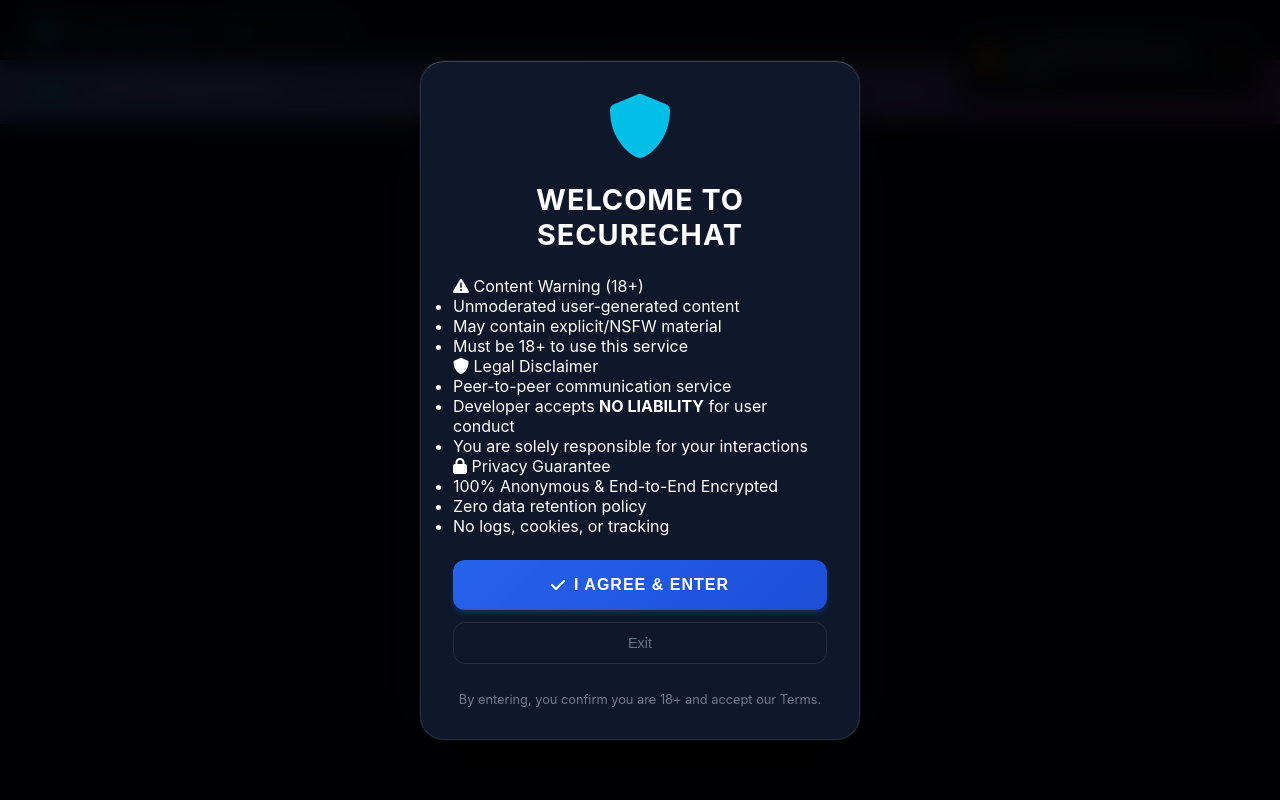
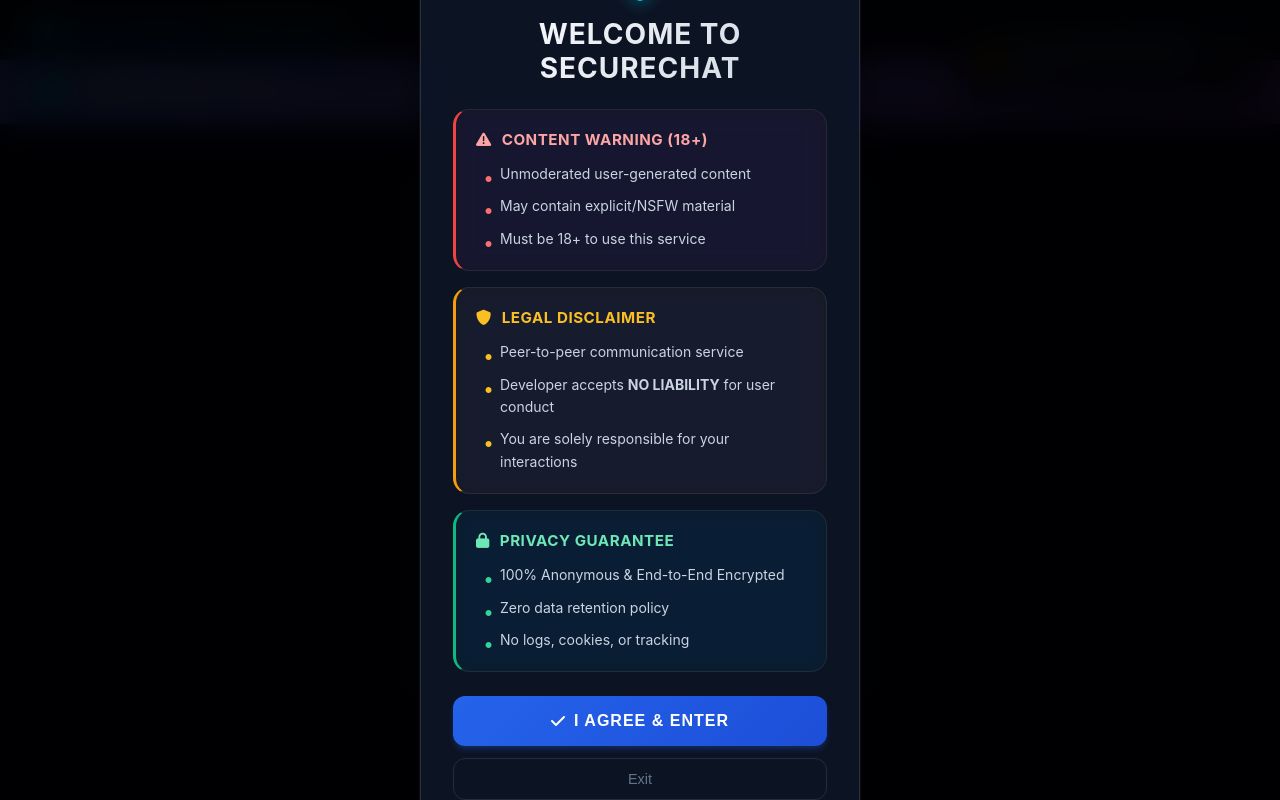
Before and after one commit to 0x0806/securechat, a website: page public/index.html in a window 1280 px wide. Drawn offline with nearby package versions, Linux system fonts and the light colour scheme; no server answers.

Commit message:
Update styles.css

```diff
--- a/public/styles.css
+++ b/public/styles.css
@@ -2460,3 +2460,196 @@ input:focus-visible {
         padding-bottom: max(20px, env(safe-area-inset-bottom)) !important;
     }
 }
+
+/* ========== GLASSMORPHISM MODAL CONTAINERS (OVERRIDE) ========== */
+.nsfw-modal-overlay {
+    background: rgba(0, 0, 0, 0.92) !important;
+    backdrop-filter: blur(16px) saturate(180%) !important;
+    -webkit-backdrop-filter: blur(16px) saturate(180%) !important;
+}
+
+.nsfw-modal-content {
+    background: rgba(15, 23, 42, 0.85) !important;
+    backdrop-filter: blur(20px) saturate(180%) !important;
+    -webkit-backdrop-filter: blur(20px) saturate(180%) !important;
+    border: 1px solid rgba(255, 255, 255, 0.12) !important;
+    box-shadow:
+        0 25px 50px -12px rgba(0, 0, 0, 0.8),
+        0 0 0 1px rgba(255, 255, 255, 0.06),
+        inset 0 1px 0 0 rgba(255, 255, 255, 0.08) !important;
+}
+
+.nsfw-modal-content h2 {
+    margin-bottom: 8px;
+    font-size: 1.75rem;
+    font-weight: 700;
+    background: linear-gradient(135deg, #fff 0%, #cbd5e1 100%);
+    -webkit-background-clip: text;
+    -webkit-text-fill-color: transparent;
+    background-clip: text;
+}
+
+.nsfw-icon {
+    font-size: 2.5rem;
+    margin-bottom: 16px;
+    filter: drop-shadow(0 4px 8px rgba(0, 212, 255, 0.3));
+}
+
+.welcome-modal-body {
+    display: flex;
+    flex-direction: column;
+    gap: 16px;
+}
+
+/* Glassmorphism Containers */
+.glass-container {
+    background: rgba(255, 255, 255, 0.03);
+    backdrop-filter: blur(10px) saturate(150%);
+    -webkit-backdrop-filter: blur(10px) saturate(150%);
+    border: 1px solid rgba(255, 255, 255, 0.08);
+    border-radius: 16px;
+    padding: 20px;
+    transition: all 0.3s cubic-bezier(0.4, 0, 0.2, 1);
+}
+
+.glass-container:hover {
+    background: rgba(255, 255, 255, 0.05);
+    border-color: rgba(255, 255, 255, 0.12);
+    transform: translateY(-2px);
+}
+
+.container-header {
+    display: flex;
+    align-items: center;
+    gap: 10px;
+    font-weight: 700;
+    font-size: 0.95rem;
+    margin-bottom: 14px;
+    text-transform: uppercase;
+    letter-spacing: 0.5px;
+}
+
+.warning-container {
+    border-left: 3px solid #ef4444;
+    background: rgba(239, 68, 68, 0.05);
+}
+
+.warning-container .container-header {
+    color: #fca5a5;
+}
+
+.disclaimer-container {
+    border-left: 3px solid #f59e0b;
+    background: rgba(245, 158, 11, 0.05);
+}
+
+.disclaimer-container .container-header {
+    color: #fbbf24;
+}
+
+.privacy-container {
+    border-left: 3px solid #10b981;
+    background: rgba(16, 185, 129, 0.05);
+}
+
+.privacy-container .container-header {
+    color: #6ee7b7;
+}
+
+/* Bullet Point Lists */
+.warning-points,
+.disclaimer-points,
+.privacy-points {
+    list-style: none;
+    padding: 0;
+    margin: 0;
+    display: flex;
+    flex-direction: column;
+    gap: 10px;
+}
+
+.warning-points li,
+.disclaimer-points li,
+.privacy-points li {
+    padding-left: 24px;
+    position: relative;
+    font-size: 0.875rem;
+    line-height: 1.6;
+    color: #cbd5e1;
+}
+
+.warning-points li::before,
+.disclaimer-points li::before,
+.privacy-points li::before {
+    content: "•";
+    position: absolute;
+    left: 8px;
+    font-size: 1.2rem;
+    font-weight: bold;
+}
+
+.warning-points li::before {
+    color: #f87171;
+}
+
+.disclaimer-points li::before {
+    color: #fbbf24;
+}
+
+.privacy-points li::before {
+    color: #34d399;
+}
+
+/* Enhanced Button Styles */
+.nsfw-btn-agree {
+    position: relative;
+    overflow: hidden;
+}
+
+.nsfw-btn-agree::before {
+    content: '';
+    position: absolute;
+    top: 0;
+    left: -100%;
+    width: 100%;
+    height: 100%;
+    background: linear-gradient(90deg, transparent, rgba(255, 255, 255, 0.2), transparent);
+    transition: left 0.5s;
+}
+
+.nsfw-btn-agree:hover::before {
+    left: 100%;
+}
+
+.nsfw-btn-agree:active {
+    transform: translateY(0) !important;
+}
+
+.age-warning {
+    margin-top: 12px;
+    font-size: 0.75rem;
+    color: #64748b;
+    text-align: center;
+}
+
+/* Mobile Responsiveness for Glass Containers */
+@media (max-width: 480px) {
+    .nsfw-modal-content {
+        padding: 28px 24px !important;
+        max-width: 95% !important;
+    }
+
+    .glass-container {
+        padding: 16px;
+    }
+
+    .container-header {
+        font-size: 0.85rem;
+    }
+
+    .warning-points li,
+    .disclaimer-points li,
+    .privacy-points li {
+        font-size: 0.8rem;
+    }
+}
```
